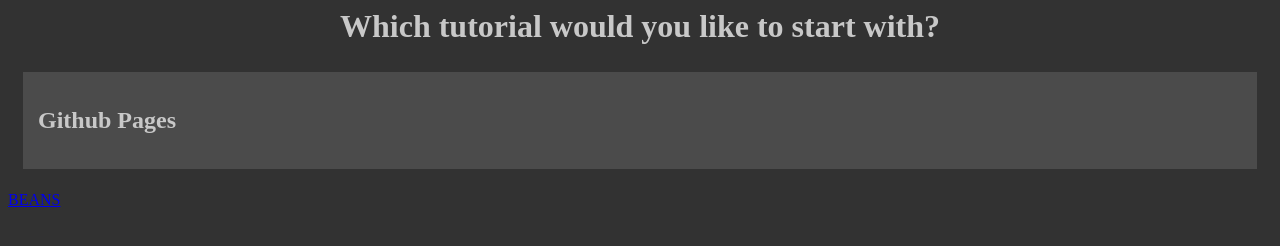
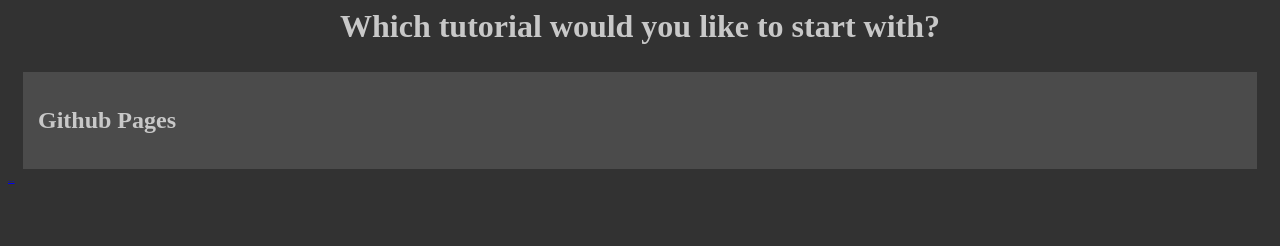
Before and after one commit to EmeraldGltched/Github-Tutorials, a plain HTML site: page index.html in a window 1280 px wide. Drawn offline with Linux system fonts and the light colour scheme.

Commit message:
Small text

```diff
--- a/style.css
+++ b/style.css
@@ -25,3 +25,7 @@
   color: rgb(200, 200, 200);
   padding: 15px;
 }
+
+.small-text {
+  font-size: 2px;
+}
```
